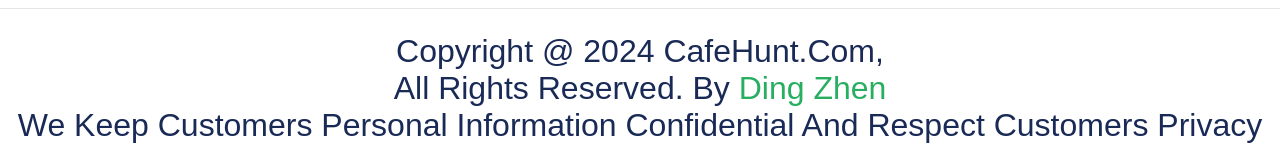
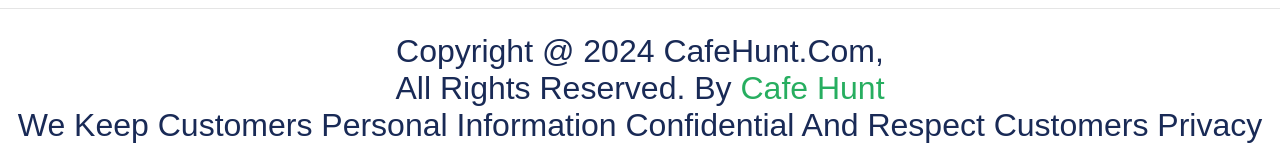
Before and after one commit to Toshiakia/Cafe_hunt_demo, a plain HTML site: page map_list.html in a window 1280 px wide. Shown: the part 1789-1943 px from the top of the page. Drawn offline with Linux system fonts and the light colour scheme.

Commit message:
Update map_list.html

```diff
--- a/map_list.html
+++ b/map_list.html
@@ -221,7 +221,7 @@
 
     </div>
     <body>
-    <div class="credit"><hi>Copyright @ 2024 CafeHunt.com,<br> All rights reserved. by <span>Ding Zhen</span><br>We keep customers personal information confidential and respect customers privacy</h1></div>>
+    <div class="credit"><hi>Copyright @ 2024 CafeHunt.com,<br> All rights reserved. by <span>Cafe Hunt</span><br>We keep customers personal information confidential and respect customers privacy</h1></div>>
 
 </body>
 </section>
```
